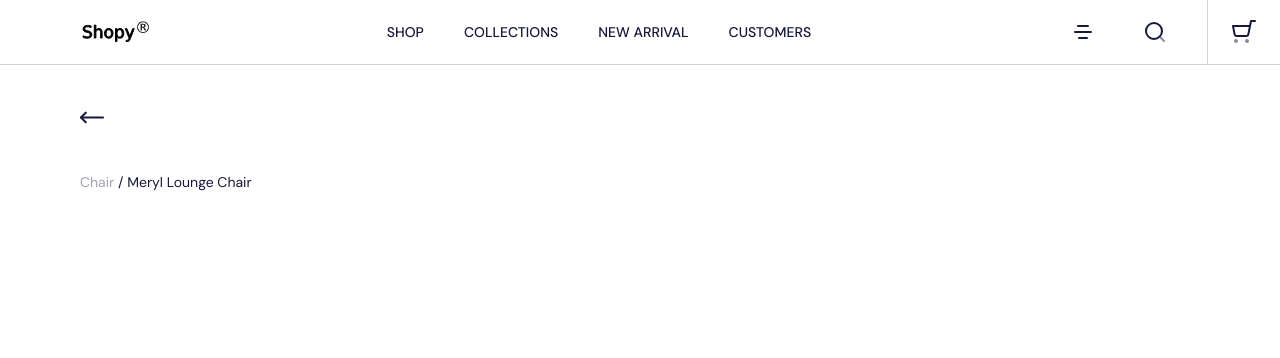
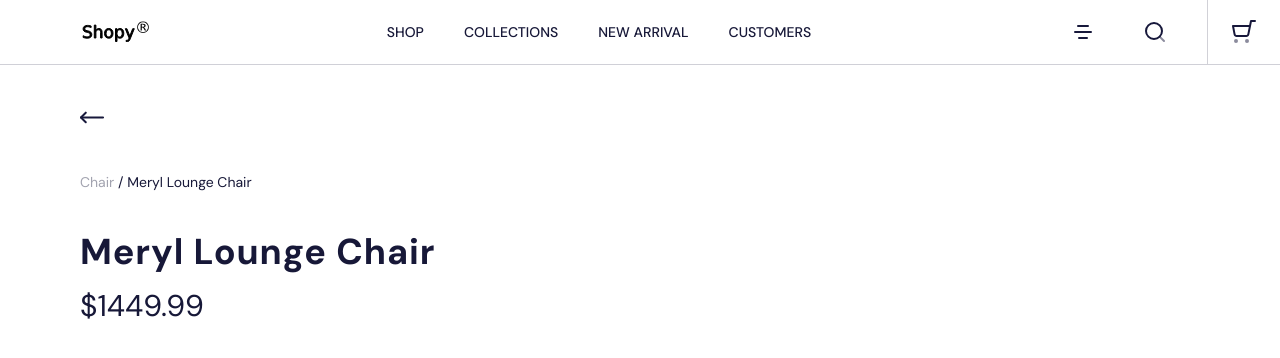
Before and after one commit to raoulnzefa/studious-engine, a Vue app: page / in a window 1280 px wide. Shown: the top 358 px of the page. Built offline with nearby package versions, Linux system fonts and the light colour scheme.

Commit message:
items price styled

```diff
--- a/src/App.vue
+++ b/src/App.vue
@@ -38,6 +38,12 @@
               <span class="text-gray-900/40">Chair&nbsp;</span>
               <span>/ Meryl Lounge Chair</span>
             </div>
+            <div class="pt-10">
+              <h1 class="text-4xl font-bold tracking-wide">Meryl Lounge Chair</h1>
+            </div>
+            <div class="flex items-center justify-between pt-4">
+              <span class="text-3xl">$1449.99</span>
+            </div>
           </div>
         </div>
       </div>
```
